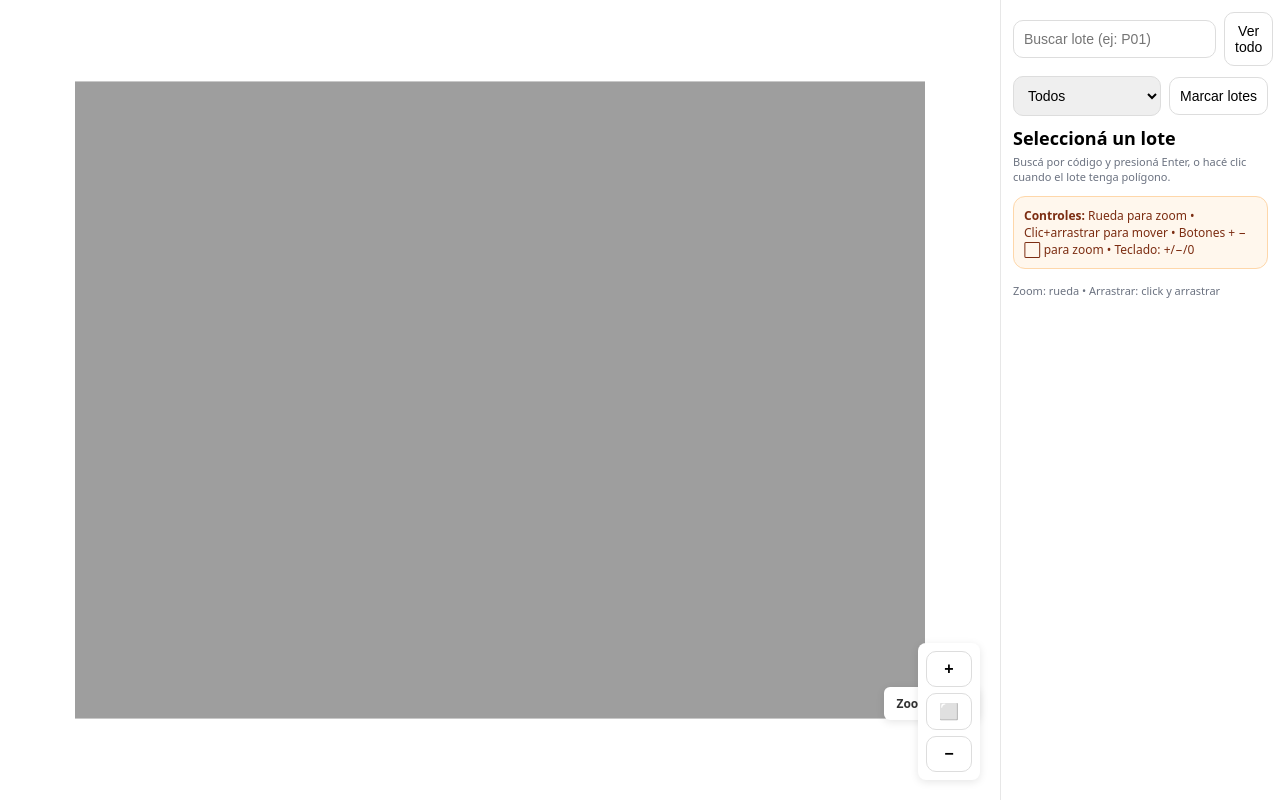
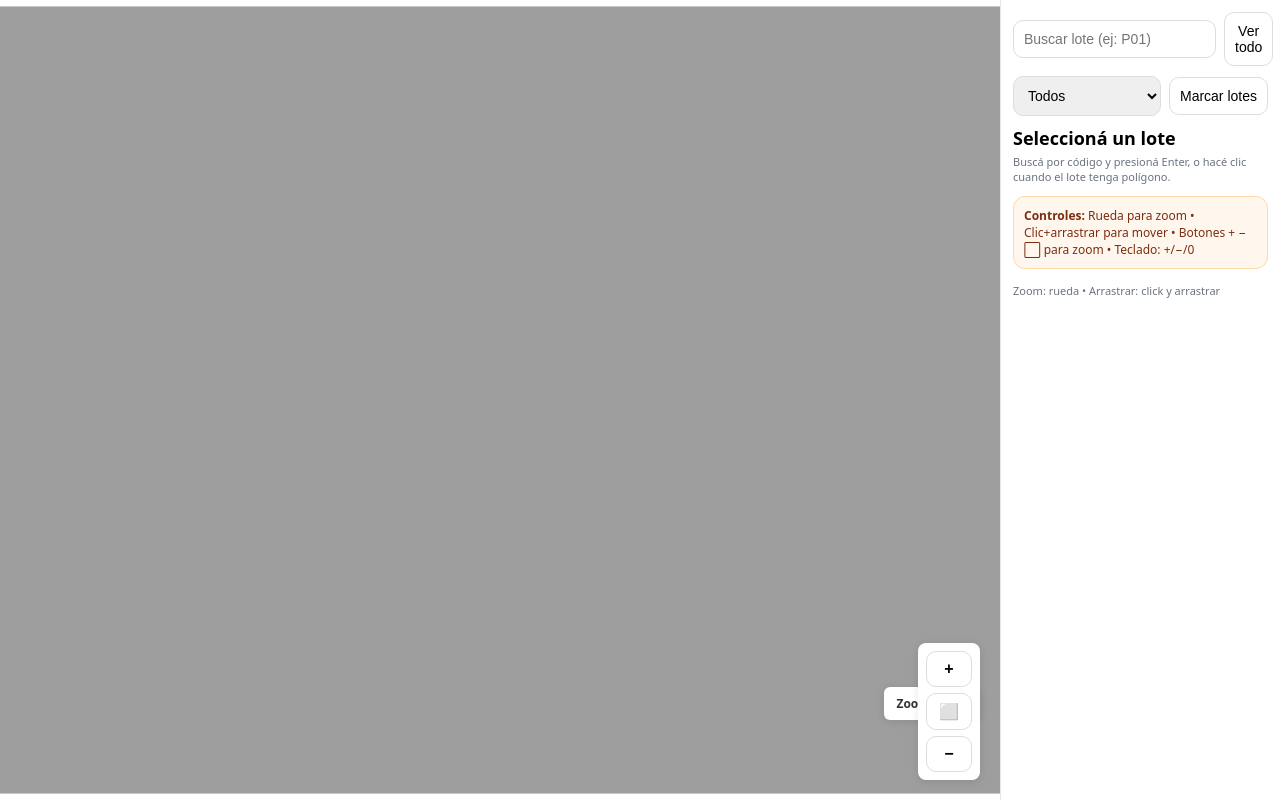
Before and after one commit to guillermoahlig/agreste-master, a plain HTML site: page index.html in a window 1280 px wide. Drawn offline with Linux system fonts and the light colour scheme.

Commit message:
Ajustar zoom inicial a 105%

```diff
--- a/index.html
+++ b/index.html
@@ -179,7 +179,7 @@ window.addEventListener("resize", resize);
 function fitToScreen(){
   const st=stageRect();
   if(!img.complete) return;
-  const pad=0.85; // zoom inicial para ver bien sin franjas blancas
+  const pad=1.05; // zoom inicial al 105%
   const sx=st.width/img.width;
   const sy=st.height/img.height;
   scale=Math.min(sx,sy)*pad;
```
